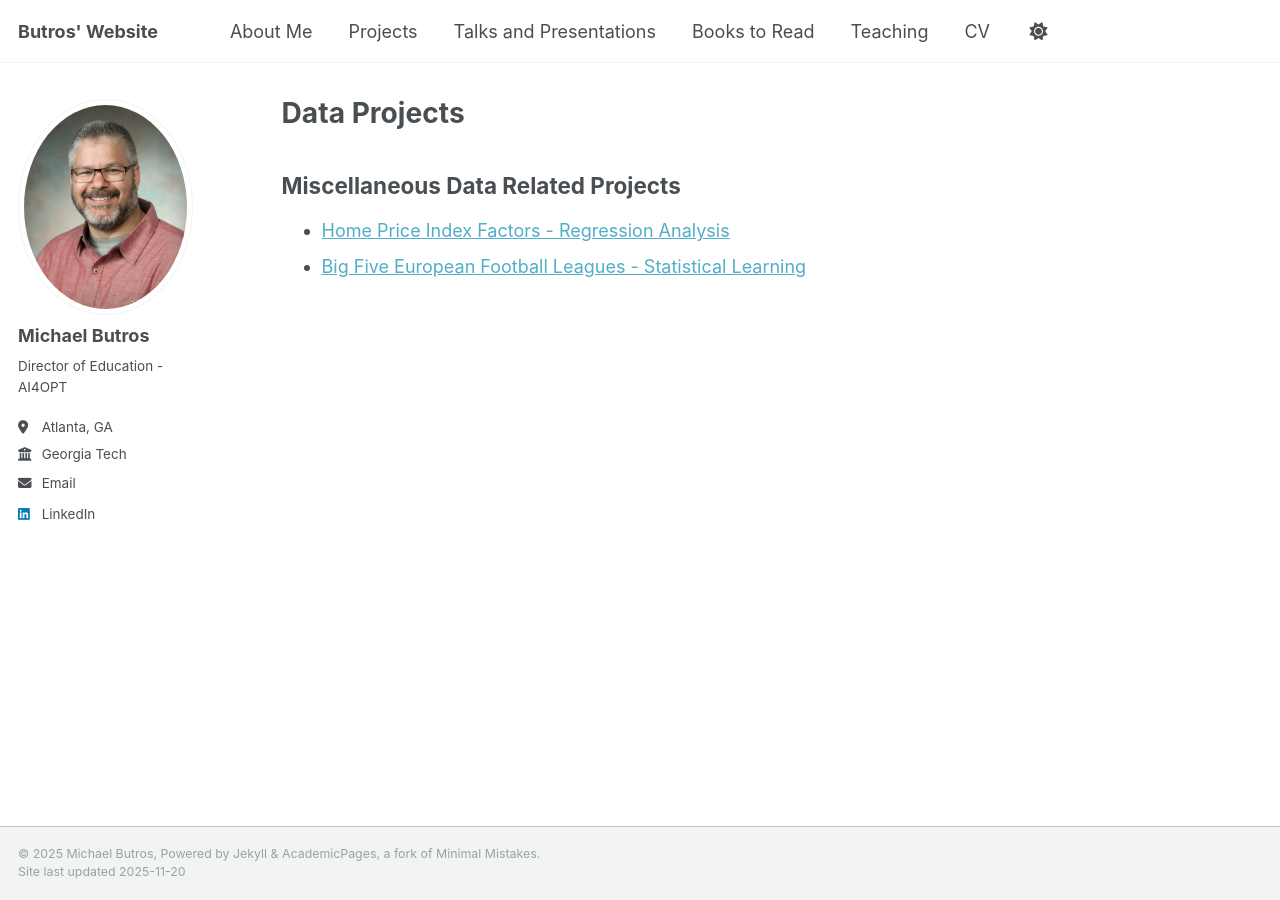
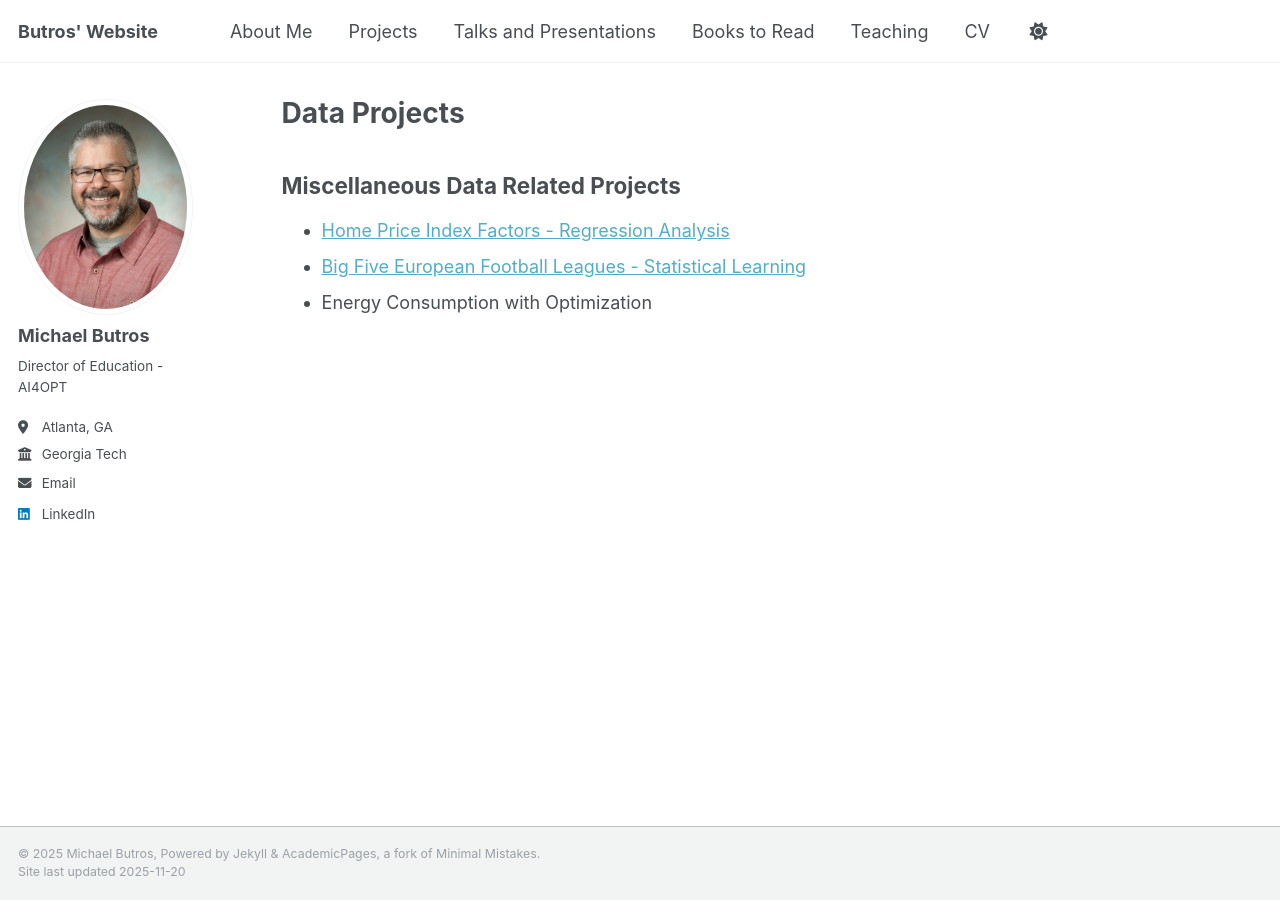
Before and after one commit to MButros/MButros.github.io, a Jekyll site: the page built from _pages/stuff.md, in a window 1280 px wide. Built offline with Jekyll 4.4.1, drawn with Linux system fonts in a browser that asks for light colours.

Commit message:
Update stuff.md

```diff
--- a/_pages/stuff.md
+++ b/_pages/stuff.md
@@ -13,3 +13,4 @@ redirect_from:
 
 * [Home Price Index Factors - Regression Analysis ](../files/AnalysisButros.pdf)
 * [Big Five European Football Leagues - Statistical Learning ](../files/Report3.pdf)
+* Energy Consumption with Optimization
```
